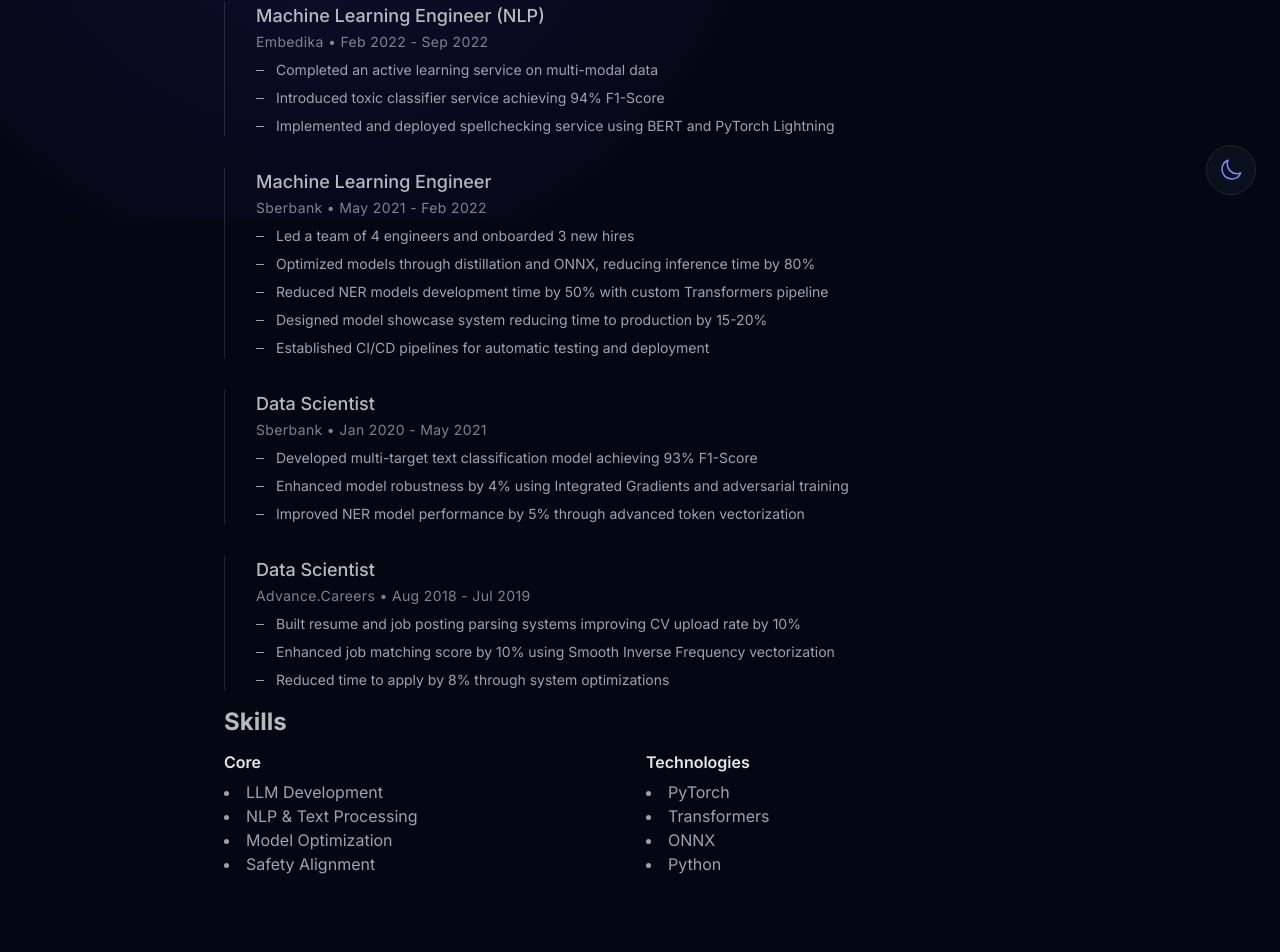
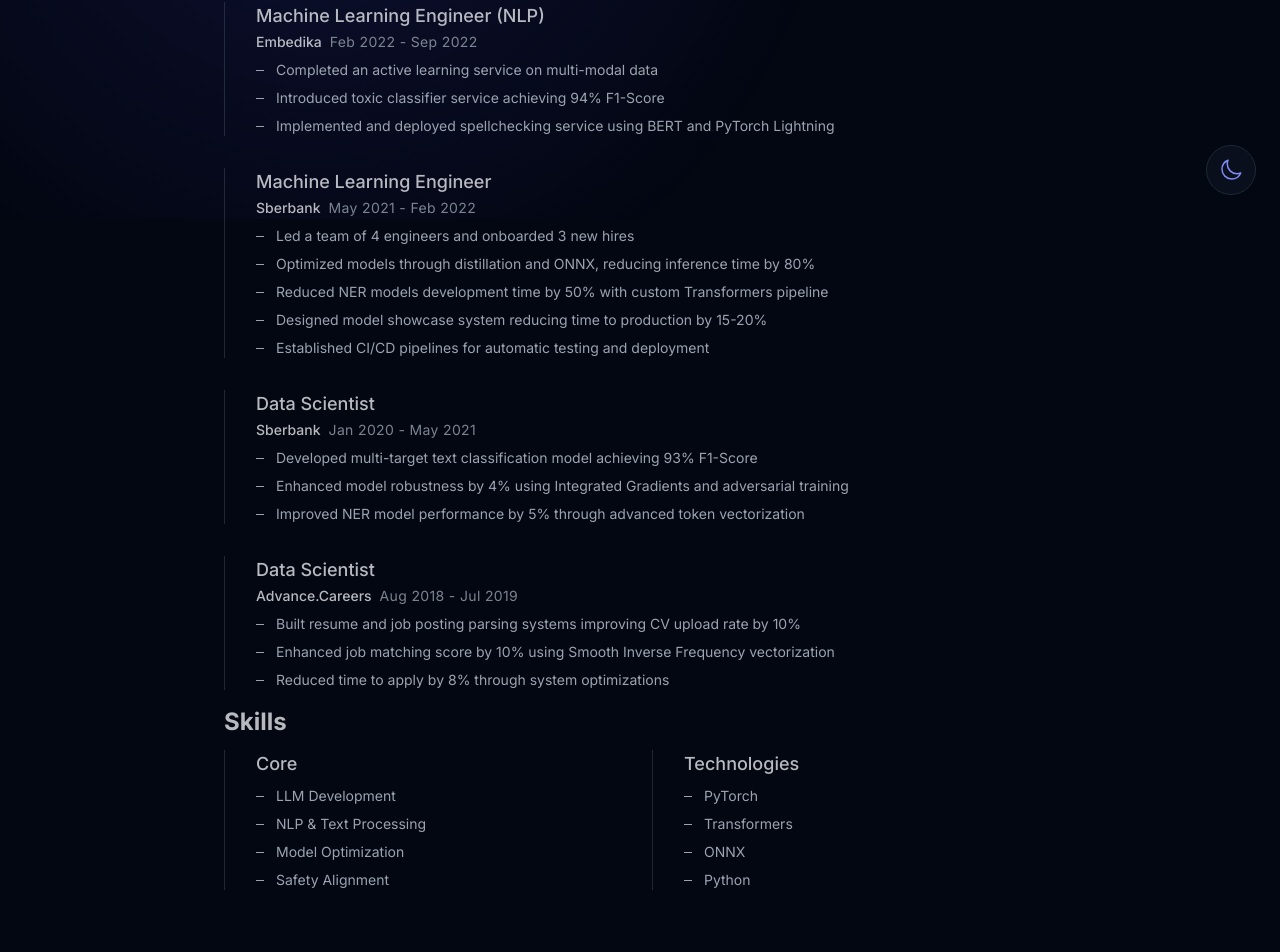
Before and after one commit to esceptico/website, a Next.js app: page /about in a window 1280 px wide. Shown: the part 581-1533 px from the top of the page. Built offline with nearby package versions, Linux system fonts and the light colour scheme.

Commit message:
Remove Contact page and refactor Footer, MLEContent, and Navigation components

```diff
--- a/src/components/Footer.tsx
+++ b/src/components/Footer.tsx
@@ -25,13 +25,13 @@ const Footer = () => {
             >
               <FaLinkedin className="w-6 h-6" />
             </Link>
-            <Link
+            <a
               href="mailto:ganiev.tmr@gmail.com"
               className="text-gray-600 hover:text-gray-900 dark:text-gray-400 dark:hover:text-gray-200 transition-colors"
               aria-label="Email"
             >
               <FaEnvelope className="w-6 h-6" />
-            </Link>
+            </a>
           </div>
 
           <div className="text-sm text-gray-600 dark:text-gray-400">
--- a/src/components/MLEContent.tsx
+++ b/src/components/MLEContent.tsx
@@ -24,7 +24,10 @@ export const MLEContent = ({ isDark }: { isDark: boolean }) => (
             whileHover={{ opacity: 1 }}
           >
             <h3 className="text-lg font-medium text-[var(--theme-text-primary)] group-hover:text-[var(--theme-accent-primary)] transition-colors duration-200">Machine Learning Engineer (NLP)</h3>
-            <p className="text-sm text-[var(--theme-text-secondary)] mt-0.5 tracking-wide">Replika • Oct 2022 - Present</p>
+            <div className="flex items-center gap-2 mt-0.5">
+              <span className="text-sm font-medium text-[var(--theme-text-primary)]">Replika</span>
+              <span className="text-sm text-[var(--theme-text-secondary)] tracking-wide">Oct 2022 - Present</span>
+            </div>
           </motion.div>
           <ul className="space-y-2">
             <li className="group/item flex items-start text-[var(--theme-text-secondary)] text-sm hover:text-[var(--theme-text-primary)] transition-colors duration-200">
@@ -53,7 +56,10 @@ export const MLEContent = ({ isDark }: { isDark: boolean }) => (
             whileHover={{ opacity: 1 }}
           >
             <h3 className="text-lg font-medium text-[var(--theme-text-primary)] group-hover:text-[var(--theme-accent-primary)] transition-colors duration-200">Machine Learning Engineer (NLP)</h3>
-            <p className="text-sm text-[var(--theme-text-secondary)] mt-0.5 tracking-wide">Embedika • Feb 2022 - Sep 2022</p>
+            <div className="flex items-center gap-2 mt-0.5">
+              <span className="text-sm font-medium text-[var(--theme-text-primary)]">Embedika</span>
+              <span className="text-sm text-[var(--theme-text-secondary)] tracking-wide">Feb 2022 - Sep 2022</span>
+            </div>
           </motion.div>
           <ul className="space-y-2">
             <li className="group/item flex items-start text-[var(--theme-text-secondary)] text-sm hover:text-[var(--theme-text-primary)] transition-colors duration-200">
@@ -78,7 +84,10 @@ export const MLEContent = ({ isDark }: { isDark: boolean }) => (
             whileHover={{ opacity: 1 }}
           >
             <h3 className="text-lg font-medium text-[var(--theme-text-primary)] group-hover:text-[var(--theme-accent-primary)] transition-colors duration-200">Machine Learning Engineer</h3>
-            <p className="text-sm text-[var(--theme-text-secondary)] mt-0.5 tracking-wide">Sberbank • May 2021 - Feb 2022</p>
+            <div className="flex items-center gap-2 mt-0.5">
+              <span className="text-sm font-medium text-[var(--theme-text-primary)]">Sberbank</span>
+              <span className="text-sm text-[var(--theme-text-secondary)] tracking-wide">May 2021 - Feb 2022</span>
+            </div>
           </motion.div>
           <ul className="space-y-2">
             <li className="group/item flex items-start text-[var(--theme-text-secondary)] text-sm hover:text-[var(--theme-text-primary)] transition-colors duration-200">
@@ -111,7 +120,10 @@ export const MLEContent = ({ isDark }: { isDark: boolean }) => (
             whileHover={{ opacity: 1 }}
           >
             <h3 className="text-lg font-medium text-[var(--theme-text-primary)] group-hover:text-[var(--theme-accent-primary)] transition-colors duration-200">Data Scientist</h3>
-            <p className="text-sm text-[var(--theme-text-secondary)] mt-0.5 tracking-wide">Sberbank • Jan 2020 - May 2021</p>
+            <div className="flex items-center gap-2 mt-0.5">
+              <span className="text-sm font-medium text-[var(--theme-text-primary)]">Sberbank</span>
+              <span className="text-sm text-[var(--theme-text-secondary)] tracking-wide">Jan 2020 - May 2021</span>
+            </div>
           </motion.div>
           <ul className="space-y-2">
             <li className="group/item flex items-start text-[var(--theme-text-secondary)] text-sm hover:text-[var(--theme-text-primary)] transition-colors duration-200">
@@ -136,7 +148,10 @@ export const MLEContent = ({ isDark }: { isDark: boolean }) => (
             whileHover={{ opacity: 1 }}
           >
             <h3 className="text-lg font-medium text-[var(--theme-text-primary)] group-hover:text-[var(--theme-accent-primary)] transition-colors duration-200">Data Scientist</h3>
-            <p className="text-sm text-[var(--theme-text-secondary)] mt-0.5 tracking-wide">Advance.Careers • Aug 2018 - Jul 2019</p>
+            <div className="flex items-center gap-2 mt-0.5">
+              <span className="text-sm font-medium text-[var(--theme-text-primary)]">Advance.Careers</span>
+              <span className="text-sm text-[var(--theme-text-secondary)] tracking-wide">Aug 2018 - Jul 2019</span>
+            </div>
           </motion.div>
           <ul className="space-y-2">
             <li className="group/item flex items-start text-[var(--theme-text-secondary)] text-sm hover:text-[var(--theme-text-primary)] transition-colors duration-200">
@@ -158,23 +173,59 @@ export const MLEContent = ({ isDark }: { isDark: boolean }) => (
 
     <section>
       <SectionHeader title="Skills" />
-      <div className="grid grid-cols-2 gap-3">
-        <div>
-          <h3 className="font-semibold mb-1.5 text-[var(--theme-text-primary)]">Core</h3>
-          <ul className="list-disc list-inside text-[var(--theme-text-secondary)]">
-            <li>LLM Development</li>
-            <li>NLP & Text Processing</li>
-            <li>Model Optimization</li>
-            <li>Safety Alignment</li>
+      <div className="grid grid-cols-2 gap-6">
+        <div className="relative pl-8 before:content-[''] before:absolute before:left-0 before:top-0 before:bottom-0 before:w-[1px] before:bg-[var(--theme-text-secondary)] before:opacity-20 group hover:before:bg-[var(--theme-accent-primary)] before:transition-colors duration-200">
+          <motion.div
+            className="relative mb-2"
+            initial={{ opacity: 0.8 }}
+            whileHover={{ opacity: 1 }}
+          >
+            <h3 className="text-lg font-medium text-[var(--theme-text-primary)] group-hover:text-[var(--theme-accent-primary)] transition-colors duration-200">Core</h3>
+          </motion.div>
+          <ul className="space-y-2">
+            <li className="group/item flex items-start text-[var(--theme-text-secondary)] text-sm hover:text-[var(--theme-text-primary)] transition-colors duration-200">
+              <span className="block w-2 h-[1px] bg-current mt-[0.6rem] mr-3 transition-colors duration-200"></span>
+              <span>LLM Development</span>
+            </li>
+            <li className="group/item flex items-start text-[var(--theme-text-secondary)] text-sm hover:text-[var(--theme-text-primary)] transition-colors duration-200">
+              <span className="block w-2 h-[1px] bg-current mt-[0.6rem] mr-3 transition-colors duration-200"></span>
+              <span>NLP & Text Processing</span>
+            </li>
+            <li className="group/item flex items-start text-[var(--theme-text-secondary)] text-sm hover:text-[var(--theme-text-primary)] transition-colors duration-200">
+              <span className="block w-2 h-[1px] bg-current mt-[0.6rem] mr-3 transition-colors duration-200"></span>
+              <span>Model Optimization</span>
+            </li>
+            <li className="group/item flex items-start text-[var(--theme-text-secondary)] text-sm hover:text-[var(--theme-text-primary)] transition-colors duration-200">
+              <span className="block w-2 h-[1px] bg-current mt-[0.6rem] mr-3 transition-colors duration-200"></span>
+              <span>Safety Alignment</span>
+            </li>
           </ul>
         </div>
-        <div>
-          <h3 className="font-semibold mb-1.5 text-[var(--theme-text-primary)]">Technologies</h3>
-          <ul className="list-disc list-inside text-[var(--theme-text-secondary)]">
-            <li>PyTorch</li>
-            <li>Transformers</li>
-            <li>ONNX</li>
-            <li>Python</li>
+        <div className="relative pl-8 before:content-[''] before:absolute before:left-0 before:top-0 before:bottom-0 before:w-[1px] before:bg-[var(--theme-text-secondary)] before:opacity-20 group hover:before:bg-[var(--theme-accent-primary)] before:transition-colors duration-200">
+          <motion.div
+            className="relative mb-2"
+            initial={{ opacity: 0.8 }}
+            whileHover={{ opacity: 1 }}
+          >
+            <h3 className="text-lg font-medium text-[var(--theme-text-primary)] group-hover:text-[var(--theme-accent-primary)] transition-colors duration-200">Technologies</h3>
+          </motion.div>
+          <ul className="space-y-2">
+            <li className="group/item flex items-start text-[var(--theme-text-secondary)] text-sm hover:text-[var(--theme-text-primary)] transition-colors duration-200">
+              <span className="block w-2 h-[1px] bg-current mt-[0.6rem] mr-3 transition-colors duration-200"></span>
+              <span>PyTorch</span>
+            </li>
+            <li className="group/item flex items-start text-[var(--theme-text-secondary)] text-sm hover:text-[var(--theme-text-primary)] transition-colors duration-200">
+              <span className="block w-2 h-[1px] bg-current mt-[0.6rem] mr-3 transition-colors duration-200"></span>
+              <span>Transformers</span>
+            </li>
+            <li className="group/item flex items-start text-[var(--theme-text-secondary)] text-sm hover:text-[var(--theme-text-primary)] transition-colors duration-200">
+              <span className="block w-2 h-[1px] bg-current mt-[0.6rem] mr-3 transition-colors duration-200"></span>
+              <span>ONNX</span>
+            </li>
+            <li className="group/item flex items-start text-[var(--theme-text-secondary)] text-sm hover:text-[var(--theme-text-primary)] transition-colors duration-200">
+              <span className="block w-2 h-[1px] bg-current mt-[0.6rem] mr-3 transition-colors duration-200"></span>
+              <span>Python</span>
+            </li>
           </ul>
         </div>
       </div>
--- a/src/components/Navigation.tsx
+++ b/src/components/Navigation.tsx
@@ -11,7 +11,7 @@ export default function Navigation() {
 
   if (pathname === '/') return null;
 
-  const links = mode === 'mle'
+  const modeLinks = mode === 'mle'
     ? [{ href: '/projects', label: 'Projects' }, { href: '/about', label: 'About' }]
     : [{ href: '/portfolio', label: 'Portfolio' }, { href: '/about', label: 'About' }];
 
@@ -31,7 +31,7 @@ export default function Navigation() {
           </div>
 
           <div className="flex items-center space-x-4">
-            {links.map(({ href, label }) => (
+            {modeLinks.map(({ href, label }) => (
               <Link
                 key={href}
                 href={href}
```
Also changed, not shown: src/app/contact/page.tsx (deleted, +0 -136 lines).
